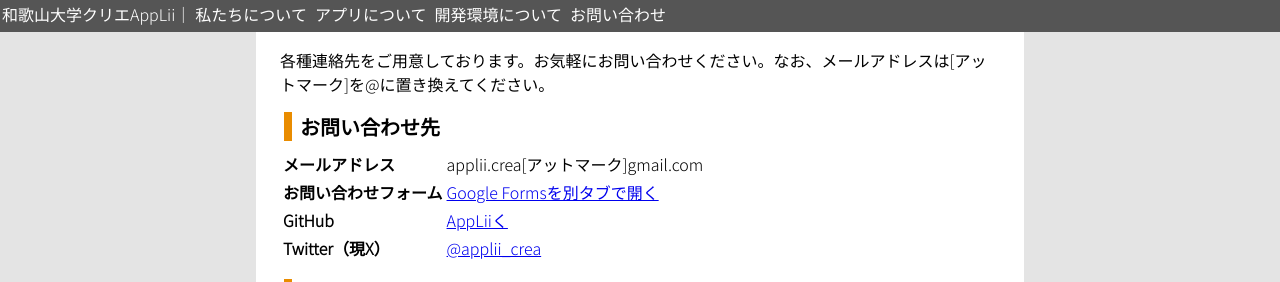
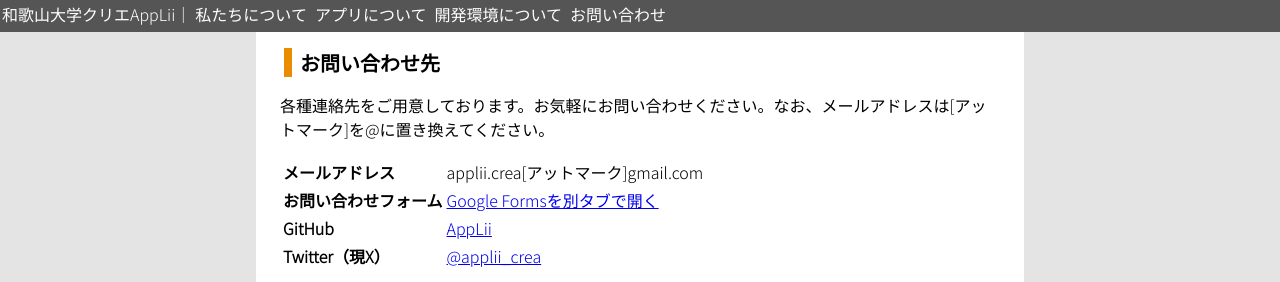
Before and after one commit to AppLii/AppLii.github.io, a Nuxt app: page /contact in a window 1280 px wide. Shown: the top 282 px of the page. Built offline with nearby package versions, Linux system fonts and the light colour scheme; a web font is replaced by a local one.

Commit message:
[Fix] 表記ミスを修正

```diff
--- a/pages/contact.vue
+++ b/pages/contact.vue
@@ -1,6 +1,6 @@
 <template>
+    <h2>お問い合わせ先</h2>
     <p>各種連絡先をご用意しております。お気軽にお問い合わせください。なお、メールアドレスは[アットマーク]を@に置き換えてください。</p>
-    <h2>お問い合わせ先</h2>
     <table>
         <tr>
             <th>メールアドレス</th>
@@ -14,7 +14,7 @@
         </tr>
         <tr>
             <th>GitHub</th>
-            <td><a target="_blank" href="https://github.com/AppLii">AppLiiく</a></td>
+            <td><a target="_blank" href="https://github.com/AppLii">AppLii</a></td>
         </tr>
         <tr>
             <th>Twitter（現X）</th>
```
